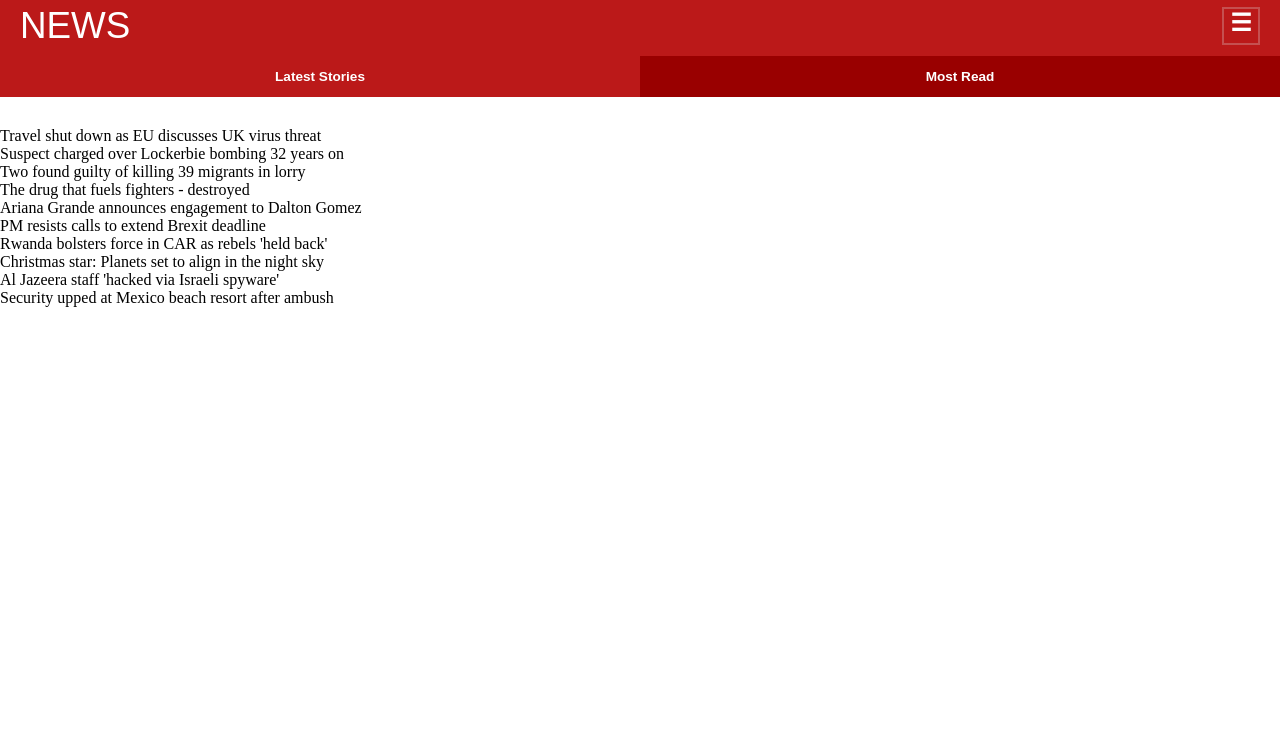
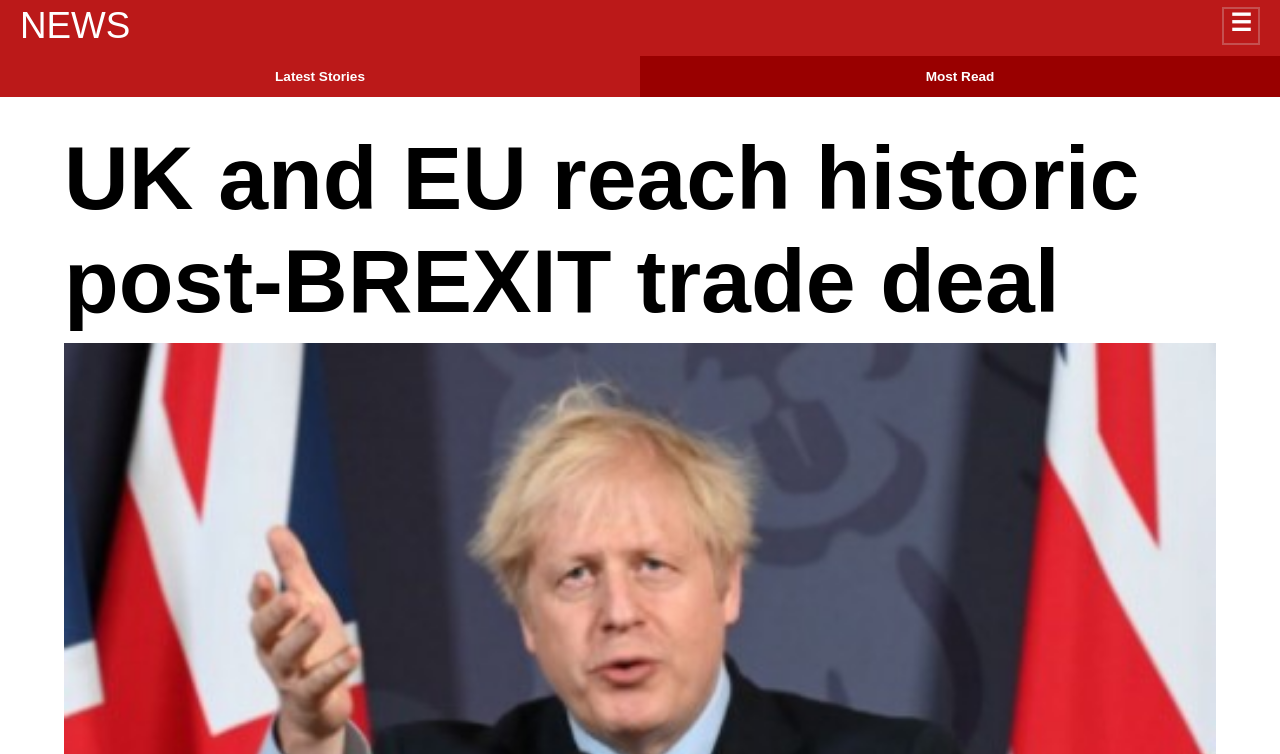
Before and after one commit to vikhulei/BBC, a plain HTML site: page index.html in a window 1280 px wide. Shown: the part 46-800 px from the top of the page. Drawn offline with Linux system fonts and the light colour scheme.

Commit message:
more edits

```diff
--- a/index.html
+++ b/index.html
@@ -36,6 +36,8 @@
         </div>
     </nav>
     <section>
+        <h1>UK and EU reach historic post-BREXIT trade deal</h1>
+        <img src="images/boris.jpg" alt="boris">
         <p>Travel shut down as EU discusses UK virus threat</p>
         <p>Suspect charged over Lockerbie bombing 32 years on</p>
         <p>Two found guilty of killing 39 migrants in lorry</p>
--- a/main.css
+++ b/main.css
@@ -182,3 +182,24 @@
     align-items: center;
     justify-content: center;
 }
+
+section {
+    width: 90vw;
+    margin-left: 50%;
+    transform: translateX(-50%);
+}
+
+section h1 {
+    font-family: arial;
+
+    margin-bottom: 10px;
+    font-size: 7vw;
+}
+
+section h1:hover {
+    text-decoration-line: underline;
+}
+
+section img {
+width: 100%;
+}
```
Also changed, not shown: images/boris.jpg (added).
